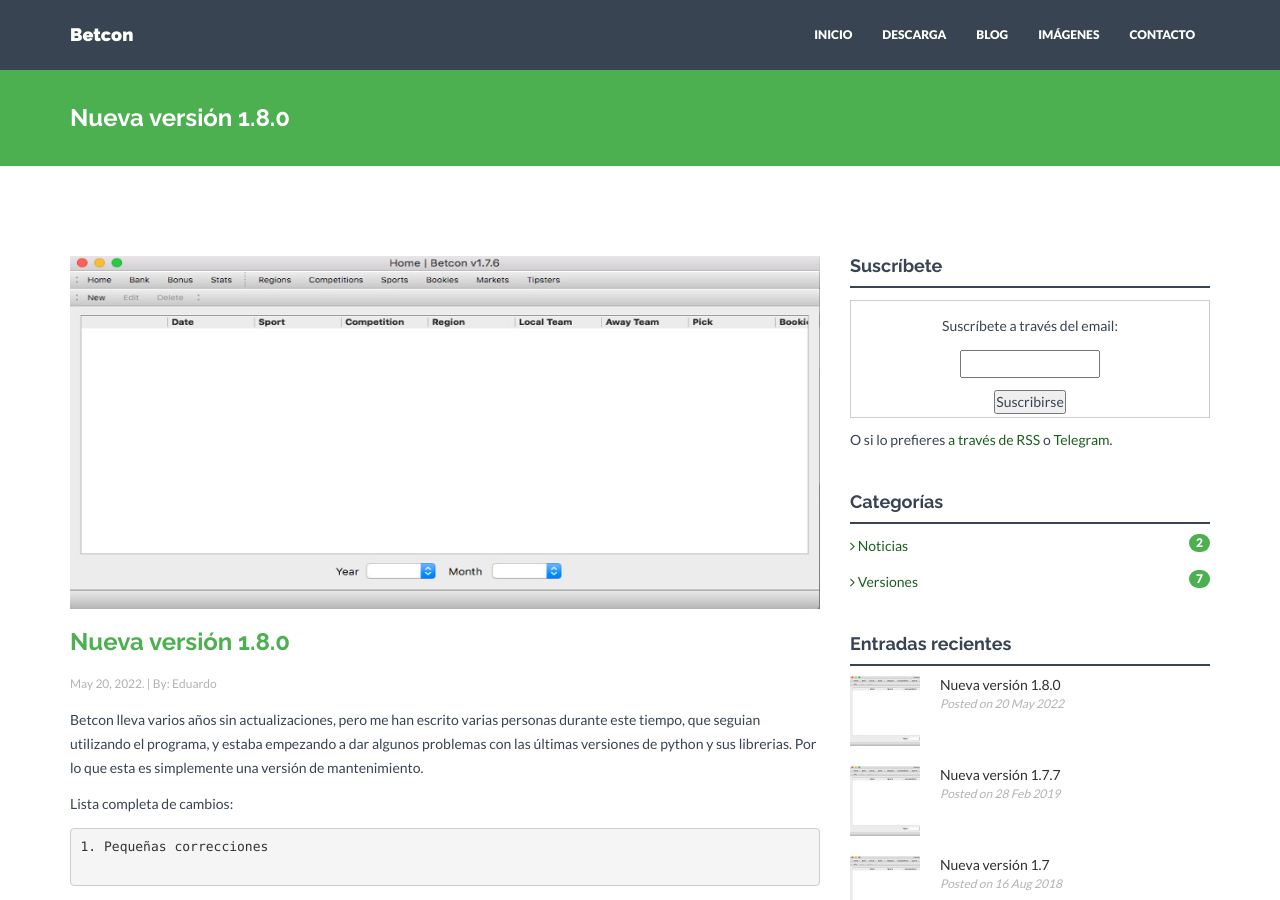
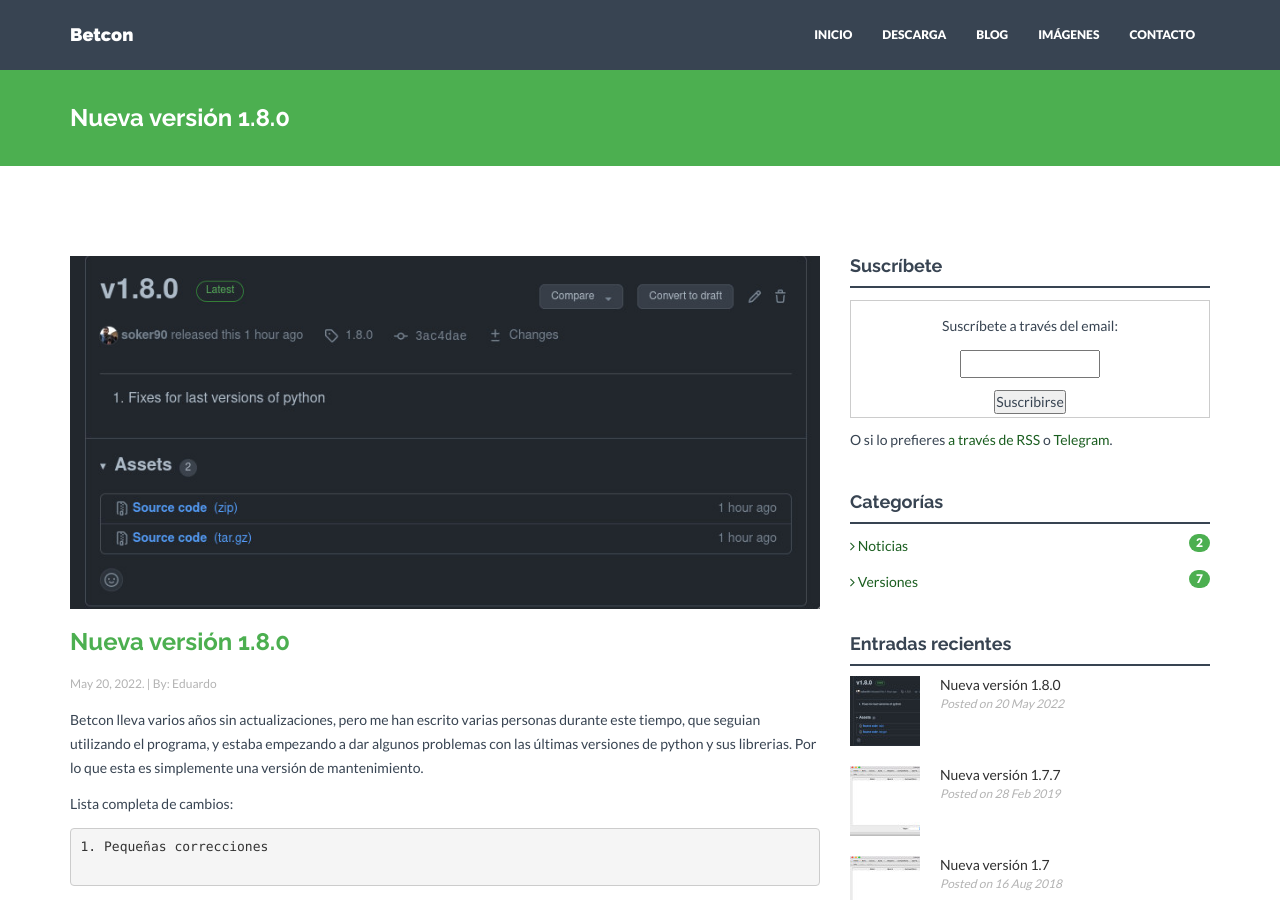
Before and after one commit to soker90/betcon, a Jekyll site: the page built from _posts/blog/2022-05-20-version-1.8.markdown, in a window 1280 px wide and 900 px high. Built offline with Jekyll 4.4.1, drawn with Linux system fonts in a browser that asks for light colours; nearby versions of some CDN libraries; comment, search, counter and statistics services are not loaded.

Commit message:
update image post

```diff
--- a/_posts/blog/2022-05-20-version-1.8.markdown
+++ b/_posts/blog/2022-05-20-version-1.8.markdown
@@ -6,8 +6,8 @@
 categories:
 - blog
 - versiones
-img: post07.jpg
-thumb: post07_thumb.jpg
+img: post09.jpg
+thumb: post09_thumb.jpg
 ---
 
 Betcon lleva varios años sin actualizaciones, pero me han escrito varias personas durante este tiempo, que seguian utilizando el programa, y estaba empezando a dar algunos problemas con las últimas versiones de python y sus librerias. Por lo que esta es simplemente una versión de mantenimiento.
```
Also changed, not shown: assets/img/blog/post09.jpg (added), assets/img/blog/thumbs/post09_thumb.jpg (added).
